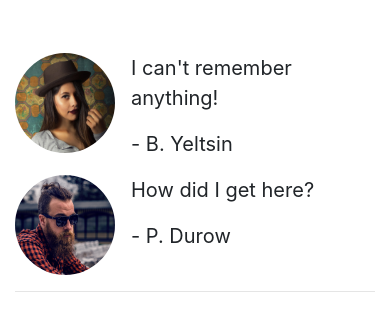
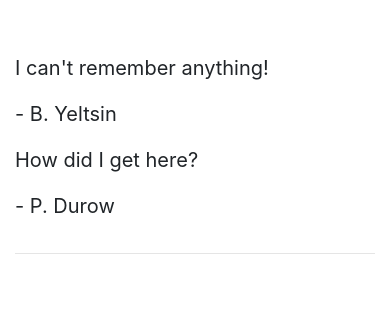
Before and after one commit to rch79/Bootstrap-test, a plain HTML site: page index.html in a window 390 px wide. Shown: the part 734-1049 px from the top of the page. Drawn offline with nearby package versions, Linux system fonts and the light colour scheme.

Commit message:
Add link to FontAwesome

```diff
--- a/index.html
+++ b/index.html
@@ -6,6 +6,7 @@
     <meta name="viewport" content="width=device-width, initial-scale=1.0">
     <title>Alcohol Drop</title>
     <link rel="stylesheet" href="https://cdn.jsdelivr.net/npm/bootstrap@4.5.3/dist/css/bootstrap.min.css" integrity="sha384-TX8t27EcRE3e/ihU7zmQxVncDAy5uIKz4rEkgIXeMed4M0jlfIDPvg6uqKI2xXr2" crossorigin="anonymous">
+    <script src="https://kit.fontawesome.com/a88d1ed101.js" crossorigin="anonymous"></script>
     <script src="https://cdn.jsdelivr.net/npm/bootstrap@4.5.3/dist/js/bootstrap.bundle.min.js" integrity="sha384-ho+j7jyWK8fNQe+A12Hb8AhRq26LrZ/JpcUGGOn+Y7RsweNrtN/tE3MoK7ZeZDyx" crossorigin="anonymous"></script>
 </head>
 <body>
@@ -48,7 +49,9 @@
             <div class="row">
                 <div class="col-12 col-md-6">
                     <div class="media">
-                        <img src="/media/images/girl-image.png" class="rounded-circle mr-3" height=100 width=100>
+                        <div class="d-none d-sm-block">
+                            <img src="/media/images/girl-image.png" class="rounded-circle mr-3" height=100 width=100>
+                        </div>
                         <div class="media-body">
                             <blockquote class="blockquote">
                                 <p>I can't remember anything!</p>
@@ -59,7 +62,9 @@
                 </div>
                 <div class="col-12 col-md-6">
                     <div class="media">
-                        <img src="/media/images/guy-image.png"class="rounded-circle mr-3" height=100 width=100>
+                        <div class="d-none d-sm-block">
+                            <img src="/media/images/guy-image.png"class="rounded-circle mr-3" height=100 width=100>
+                        </div>
                         <div class="media-body">
                             <blockquote class="blockquote">
                                 <p>How did I get here?</p>
```
